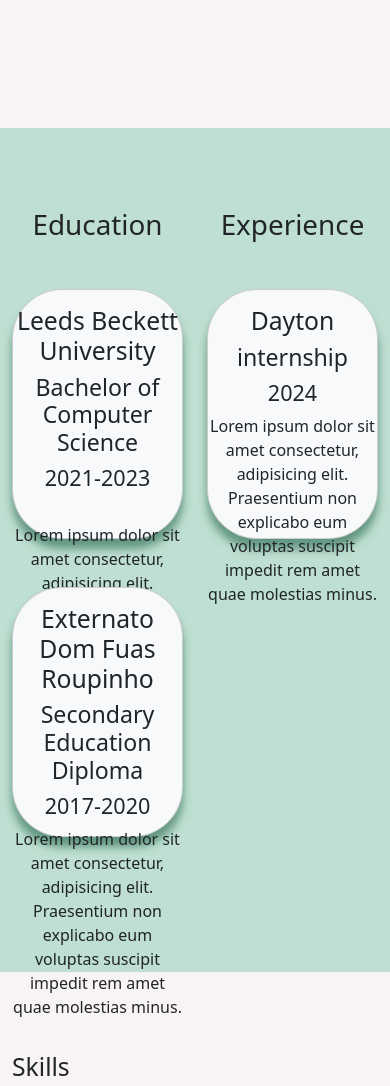
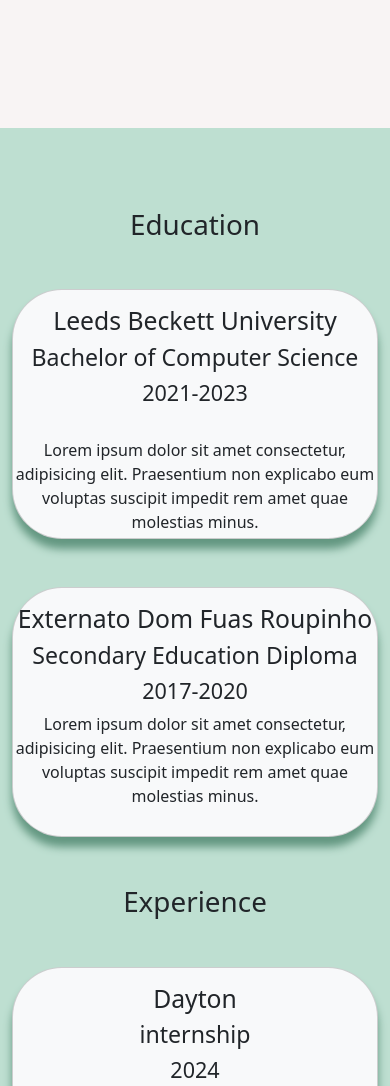
Before and after one commit to FPires99/personal_website, a plain HTML site: page index.html in a window 390 px wide. Shown: the part 1560-2646 px from the top of the page. Drawn offline with nearby package versions, Linux system fonts and the light colour scheme.

Commit message:
Adjusted grid numbers to make education section compatible with small screens.

```diff
--- a/index.html
+++ b/index.html
@@ -103,10 +103,11 @@
 
 
     <!-- Education -->
-<section id="education" class="vh-100 text-dark" style="background-color: hsl(155, 34%, 81%); padding-top: 80px;">
+<section id="education" class="text-dark" style="background-color: hsl(155, 34%, 81%); padding-top: 80px;">
     <div class="container-fluid">
         <div class="row h-100">
-            <div class="col-6">
+
+            <div class="col-12 col-md-6 mb-5">
                 <h1 style="text-align: center;">Education</h1>
                 <div class="card mx-auto mt-5 text-center" style="max-width: 550px; height: 250px; background-color: #f8f9fa; border-radius: 50px; box-shadow: 0 10px 8px hsl(155, 21%, 49%);">
                     <h2 class="mt-3">Leeds Beckett University</h2>
@@ -125,7 +126,7 @@
                 </div>
             </div>
 
-            <div class="col-6">
+            <div class="col-12 col-md-6 mb-5">
                 <h1 style="text-align: center;">Experience</h1>
                 <div class="card mx-auto mt-5 text-center" style="max-width: 550px; height: 250px; background-color: #f8f9fa; border-radius: 50px; box-shadow: 0 10px 8px hsl(155, 21%, 49%);">
                     <h2 class="mt-3">Dayton</h2>
```
